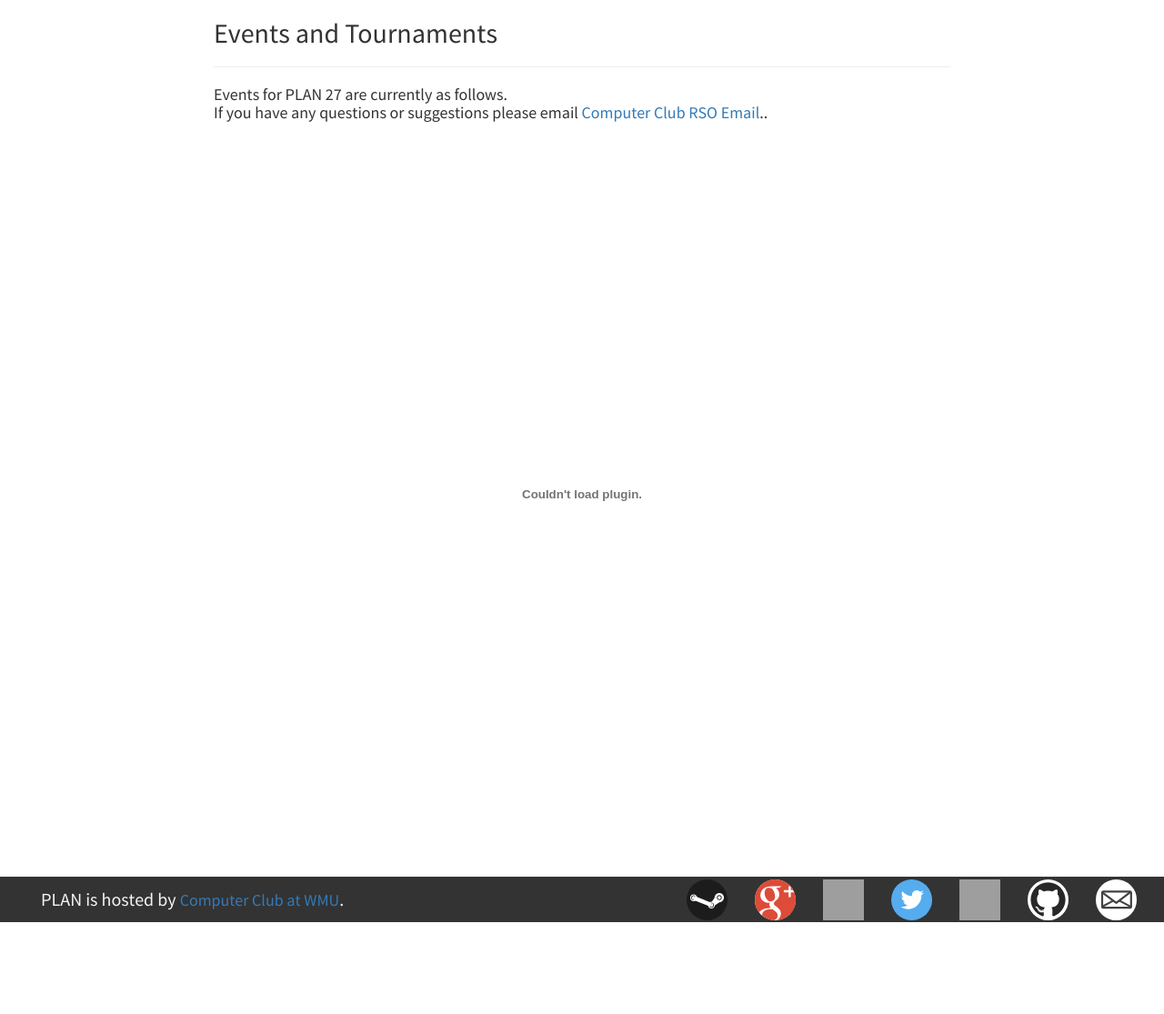
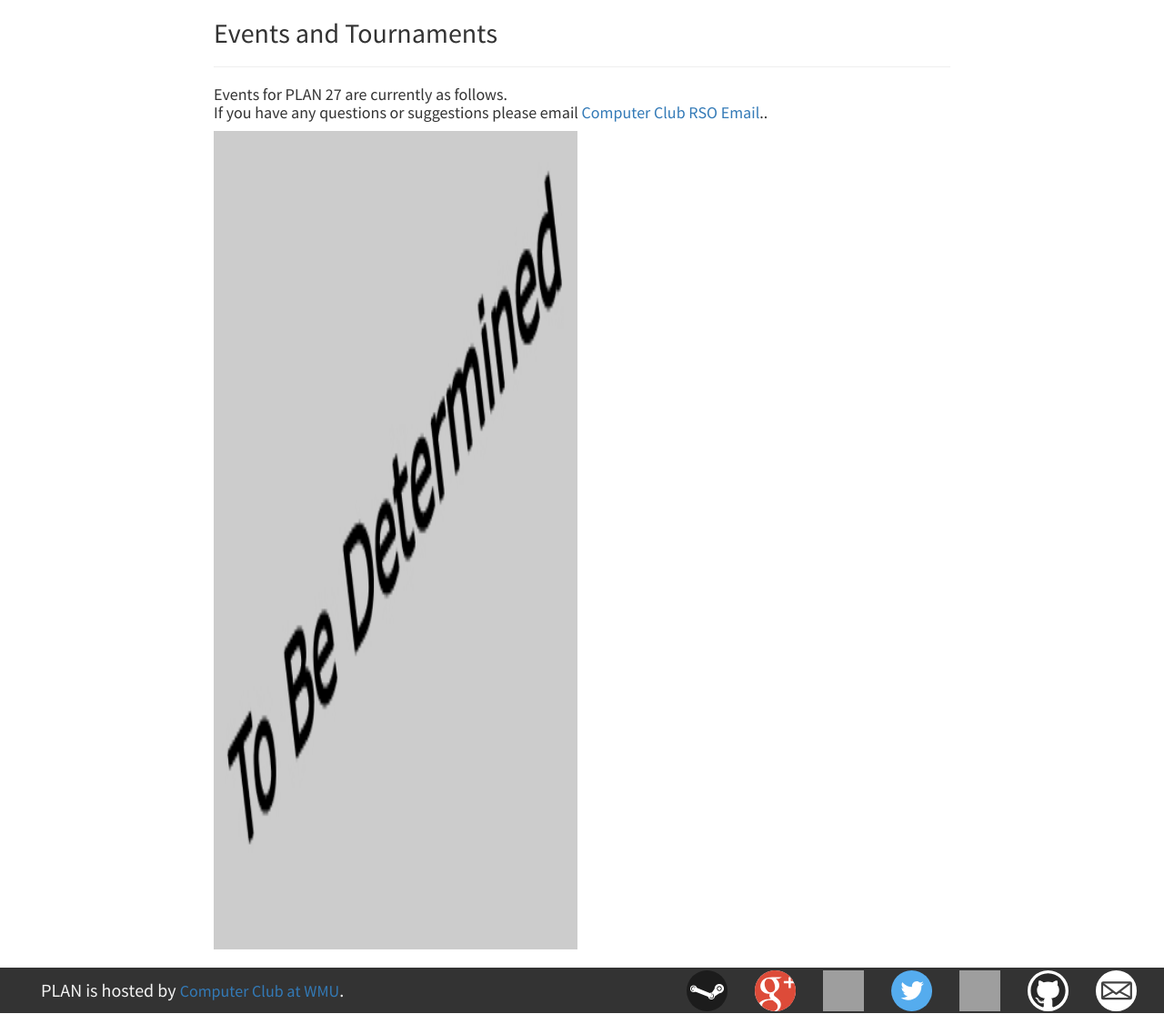
Before and after one commit to ccowmu/whatistheplan.com, a Django app: page /events/ in a window 1280 px wide. Shown: the part 53-1168 px from the top of the page at 91% size. Before the commit the page ends 1067 px from the top, so only its background shows below. Run offline with Django 3.2, Linux system fonts and the light colour scheme; some libraries are stand-ins or nearby versions; grey boxes are pictures that could not be loaded.

Commit message:
Update events.html

```diff
--- a/whatistheplan/templates/events.html
+++ b/whatistheplan/templates/events.html
@@ -239,8 +239,10 @@
 
 			-->
 
-<object data="/static/PLAN25Schedule.pdf" type="application/pdf" width="900" height="700"></object>
-  </div>
+<!-- use my again with new schedule <object data="/static/PLAN25Schedule.pdf" type="application/pdf" width="900" height="700"></object>
+  -->
+	    <img src="/static/img/TBD.jpg" alt="TBD.jpg" height="900" width="400">
+	   </div>
 <!-- end div.row -->
 </div>
 {% endblock %}
```
